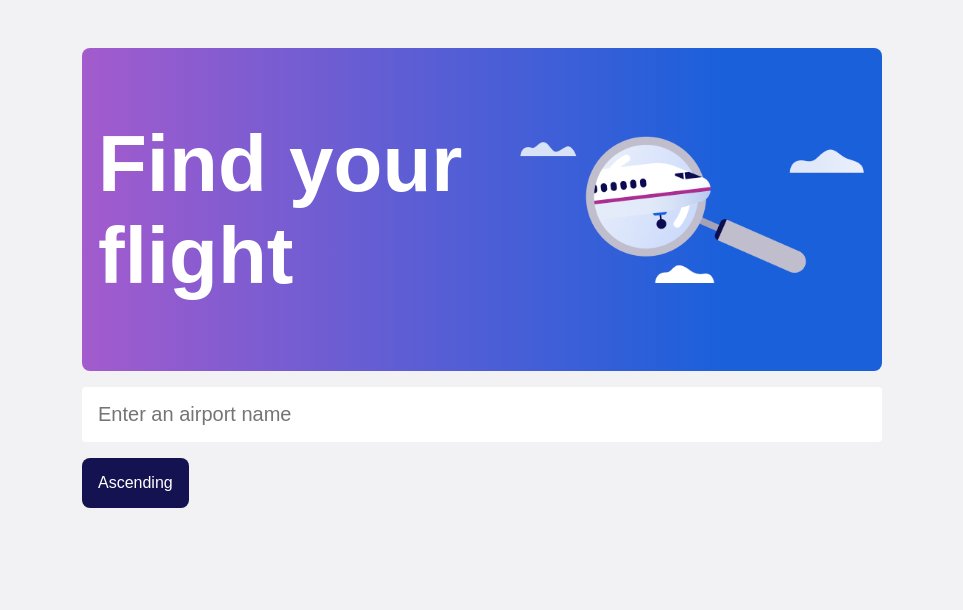
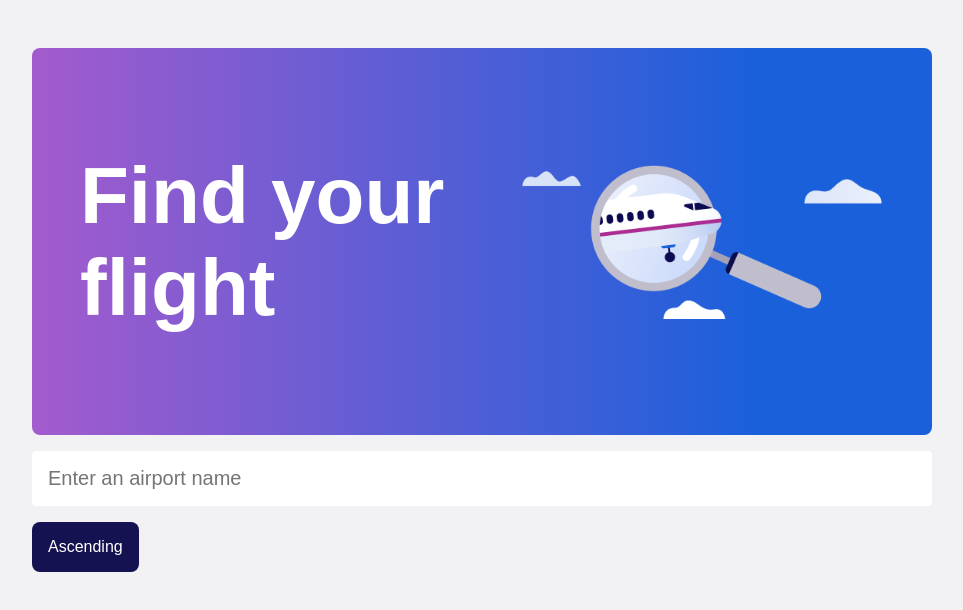
Before and after one commit to lencodes/schiphol-assignment, a React (Vite) app: page / in a window 1280 px wide. Shown: the top 610 px of the page, without its empty margins (158-1121 px from the left). Built offline with nearby package versions, Linux system fonts and the light colour scheme.

Commit message:
CLEANUP small changes

```diff
--- a/src/components/SearchFlights/SearchFlights.css
+++ b/src/components/SearchFlights/SearchFlights.css
@@ -26,13 +26,13 @@
     user-select: none;
   }
   button:disabled,
-  button.button--active:disabled {
+  button.button--ascending:disabled {
     background-color: var(--grey-broken);
   }
   button:disabled:hover {
     cursor: not-allowed;
   }
-  button.button--active {
+  button.button--ascending {
     color: var(--white);
     background-color: var(--schiphol-blue);
   }
--- a/src/components/SearchFlights/SearchFlights.tsx
+++ b/src/components/SearchFlights/SearchFlights.tsx
@@ -34,7 +34,7 @@ export const SearchFlights = () => {
 
       <button
         disabled={isLoading}
-        className={order === 'asc' ? 'button--active' : ''}
+        className={order === 'asc' ? 'button--ascending' : ''}
         onClick={() => setOrder((old) => (old === 'asc' ? 'desc' : 'asc'))}
       >
         {order === 'asc' ? 'Ascending' : 'Descending'}
--- a/src/pages/SearchFlightsPage/SearchFlightsPage.css
+++ b/src/pages/SearchFlightsPage/SearchFlightsPage.css
@@ -2,7 +2,7 @@
   width: 90%;
   height: 100%;
   margin: 0 auto;
-  max-width: 800px;
+  max-width: 900px;
   padding-block: var(--spacer-lg);
 
   .header {
@@ -10,7 +10,7 @@
     align-items: center;
     color: var(--white);
     gap: var(--spacer-lg);
-    padding: var(--spacer-md);
+    padding: var(--spacer-lg);
     justify-content: space-between;
     margin-block-end: var(--spacer-md);
     background: var(--gradient-flights);
```
